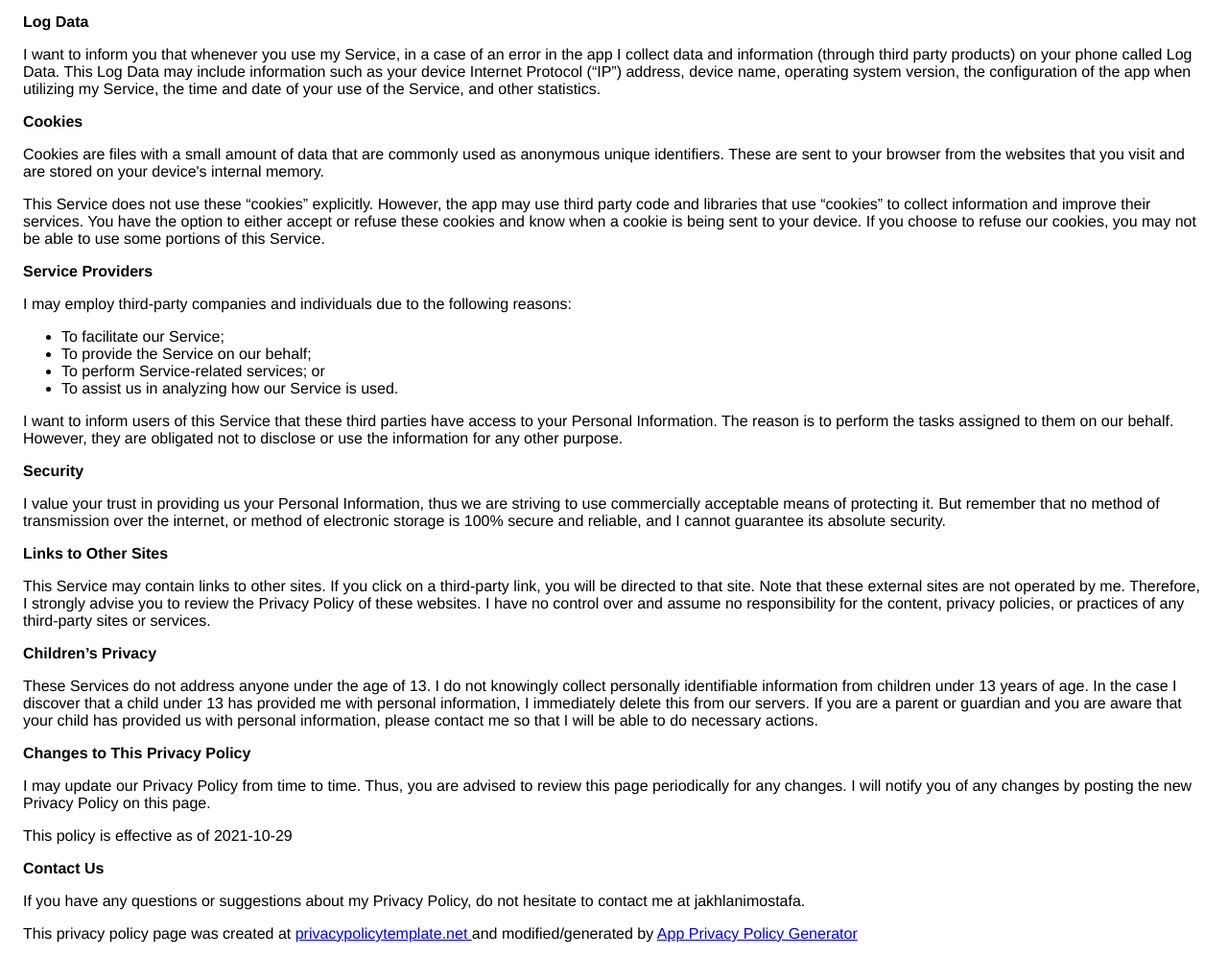
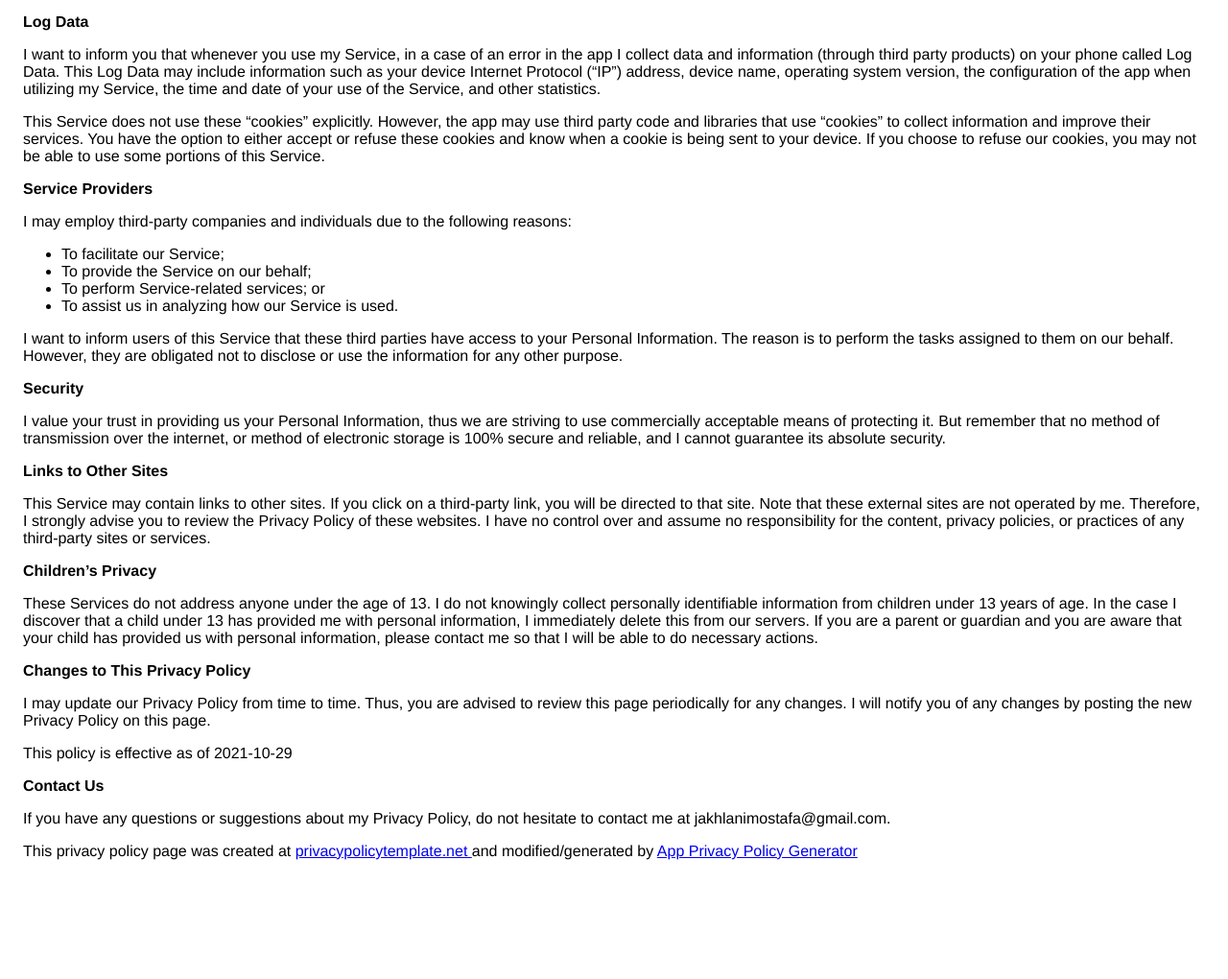
Before and after one commit to aizen991/aizen991.github.io, a plain HTML site: page index.html in a window 1280 px wide. Shown: the part 406-1426 px from the top of the page at 96% size. After the commit the page ends 1342 px from the top, so only its background shows below. Drawn offline with Linux system fonts and the light colour scheme.

Commit message:
Update index.html

```diff
--- a/index.html
+++ b/index.html
@@ -47,11 +47,6 @@
                   configuration of the app when utilizing my Service,
                   the time and date of your use of the Service, and other
                   statistics.
-                </p> <p><strong>Cookies</strong></p> <p>
-                  Cookies are files with a small amount of data that are
-                  commonly used as anonymous unique identifiers. These are sent
-                  to your browser from the websites that you visit and are
-                  stored on your device's internal memory.
                 </p> <p>
                   This Service does not use these “cookies” explicitly. However,
                   the app may use third party code and libraries that use
@@ -103,7 +98,7 @@
                   this page.
                 </p> <p>This policy is effective as of 2021-10-29</p> <p><strong>Contact Us</strong></p> <p>
                   If you have any questions or suggestions about my
-                  Privacy Policy, do not hesitate to contact me at jakhlanimostafa.
+                  Privacy Policy, do not hesitate to contact me at jakhlanimostafa@gmail.com.
                 </p> <p>This privacy policy page was created at <a href="https://privacypolicytemplate.net" target="_blank" rel="noopener noreferrer">privacypolicytemplate.net </a>and modified/generated by <a href="https://app-privacy-policy-generator.nisrulz.com/" target="_blank" rel="noopener noreferrer">App Privacy Policy Generator</a></p>
     </body>
     </html>
```
